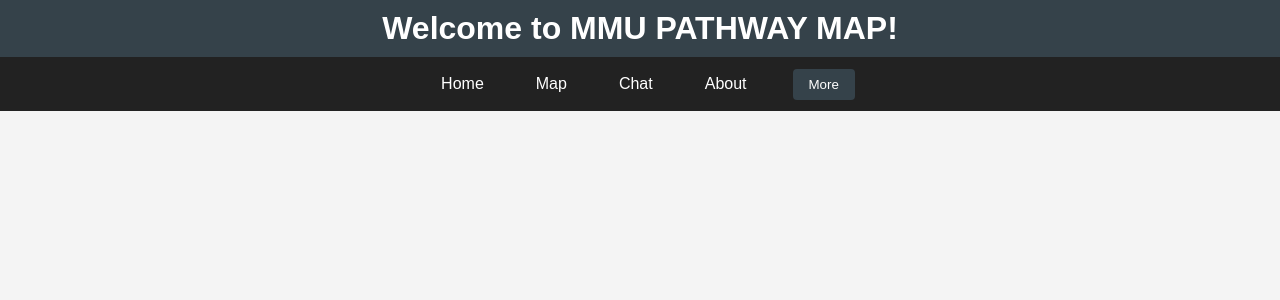
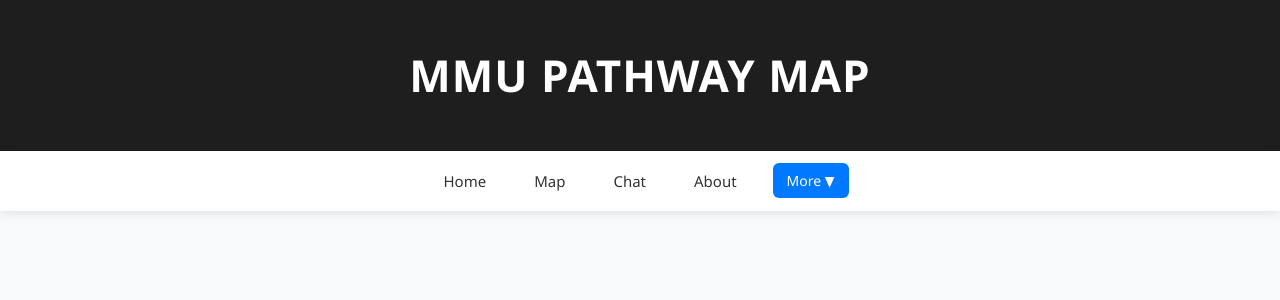
Before and after one commit to overheated42/GitExercise-G05, a Flask app: page / in a window 1280 px wide. Shown: the top 300 px of the page. Run offline with Flask 2, Linux system fonts and the light colour scheme.

Commit message:
doing the layout, made some changes to the nav bar added an animatin for dropdown bar

```diff
--- a/static/style.css
+++ b/static/style.css
@@ -1,105 +1,152 @@
+/* ===== BASIC STYLES ===== */
 body {
-    font-family: Arial, sans-serif;
+    font-family: 'Segoe UI', Tahoma, sans-serif;
     margin: 0;
     padding: 0;
-    background-color: #f4f4f4;
+    background-color: #f8f9fa;
 }
 
+/* HEADER */
 header {
-    background: #35424a;
-    color: #ffffff;
-    padding: 10px 0;
-    text-align: center; /* This centers the header text */
+    background: #1e1e1e;
+    color: #fff;
+    padding: 16px 0;
+    text-align: center;
+    font-size: 22px;
+    font-weight: bold;
+    letter-spacing: 1px;
+    box-shadow: 0 2px 6px rgba(0, 0, 0, 0.15);
+}
+
+/* ===== NAVBAR STYLING ===== */
+.navbar {
+    background: #ffffff;
     display: flex;
     justify-content: center;
-    align-items: center;
+    padding: 12px 20px;
+    box-shadow: 0 2px 10px rgba(0, 0, 0, 0.1);
+    position: relative;
+    z-index: 10;
 }
 
-h1 {
-    margin: 0;
+.nav-links {
+    display: flex;
+    align-items: center;
+    gap: 24px;
 }
 
-.container {
-    width: 80%;
-    margin: auto;
-    overflow: hidden;
-}
-
-footer {
-    background: #35424a;
-    color: #ffffff;
-    text-align: center;
-    padding: 10px 0;
-    position: relative;
-    bottom: 0;
-    width: 100%;
-}
-
-.navbar {
-    background: #222;
-    display: flex;
-    justify-content: center;
-    align-items: center;
-    gap: 20px;
-    padding: 10px 0;
-}
-
+/* NAV LINKS */
 .navbar a {
-    color: #fff;
+    color: #333;
     text-decoration: none;
-    padding: 8px 16px;
-    border-radius: 4px;
-    transition: background 0.2s;
+    padding: 8px 12px;
+    border-radius: 6px;
+    font-weight: 500;
+    font-size: 15px;
+    transition: all 0.25s ease-in-out;
 }
 
 .navbar a:hover {
-    background: #35424a;
+    background: #f0f0f0;
+    color: #0078ff;
 }
 
-.navbar button {
-    background: #35424a;
-    color: #fff;
-    border: none;
-    padding: 8px 16px;
-    margin-left: 10px;
-    border-radius: 4px;
-    cursor: pointer;
-    transition: background 0.2s;
+/* ===== MORE DROPDOWN ===== */
+.dropdown {
+    position: relative;
 }
 
-.navbar button:hover {
-    background: #222;
+/* LABEL DESIGN */
+.more-label {
+    background: #0078ff;
+    color: #fff;
+    padding: 8px 14px;
+    border-radius: 6px;
+    cursor: pointer;
+    font-weight: 500;
+    font-size: 14px;
+    transition: background 0.2s ease;
+    display: flex;
+    align-items: center;
+    gap: 5px;
+    user-select: none;
 }
 
+.more-label:hover {
+    background: #005fcc;
+}
+
+/* DROPDOWN MENU */
 .more-menu {
     display: none;
     flex-direction: column;
-    align-items: center;
-    background: #222;
-    padding: 10px 0;
     position: absolute;
-    top: 60px; /* Adjust based on navbar height */
-    left: 50%;
-    transform: translateX(-50%);
-    z-index: 100;
+    top: 120%;
+    left: 0;
+    background: #fff;
     border-radius: 8px;
-    box-shadow: 0 2px 8px rgba(0,0,0,0.15);
+    box-shadow: 0 4px 12px rgba(0, 0, 0, 0.15);
+    min-width: 140px;
+    padding: 8px 0;
+    z-index: 20;
 }
 
-.more-menu.show {
+.more-toggle:checked + .more-menu {
     display: flex;
 }
 
+/* DROPDOWN LINKS */
 .more-menu a {
-    color: #fff;
+    color: #333;
     text-decoration: none;
-    padding: 8px 16px;
-    border-radius: 4px;
-    transition: background 0.2s;
-    width: 100%;
-    text-align: center;
+    padding: 10px 16px;
+    font-size: 14px;
+    transition: background 0.2s ease;
 }
 
 .more-menu a:hover {
-    background: #35424a;
+    background: #f5f5f5;
 }
+
+/* ===== RESPONSIVE NAVBAR ===== */
+@media (max-width: 600px) {
+    .nav-links {
+        flex-direction: column;
+        gap: 12px;
+    }
+
+    .navbar {
+        padding: 14px;
+    }
+
+    .more-menu {
+        top: 100%;
+        left: 0;
+        min-width: 100px;
+    }
+}
+
+/* Smooth Dropdown Animation */
+.more-menu {
+    display: flex;
+    flex-direction: column;
+    position: absolute;
+    top: 120%;
+    left: 0;
+    background: #fff;
+    border-radius: 8px;
+    box-shadow: 0 4px 12px rgba(0, 0, 0, 0.15);
+    min-width: 140px;
+    padding: 8px 0;
+    z-index: 20;
+    opacity: 0;
+    transform: translateY(-10px);
+    pointer-events: none;
+    transition: all 0.25s ease-in-out;
+}
+
+.more-toggle:checked + .more-menu {
+    opacity: 1;
+    transform: translateY(0);
+    pointer-events: auto;
+}
--- a/templates/index.html
+++ b/templates/index.html
@@ -8,26 +8,27 @@
 </head>
 <body>
     <header>
-        <h1>Welcome to MMU PATHWAY MAP!</h1>
+        <h1>MMU PATHWAY MAP</h1>
     </header>
+
     <nav class="navbar">
+        <div class="nav-links">
             <a href="#">Home</a>
             <a href="#">Map</a>
             <a href="#">Chat</a>
             <a href="#">About</a>
-        <button id="moreBtn">More</button>
-    </nav>
-    <div id="moreMenu" class="more-menu">
+
+            <!-- More Dropdown -->
+            <div class="dropdown">
+                <label for="more-toggle" class="more-label">More ▼</label>
+                <input type="checkbox" id="more-toggle" class="more-toggle" hidden>
+                <div class="more-menu">
                     <a href="#">Contact</a>
                     <a href="#">FAQ</a>
                     <a href="#">Support</a>
                 </div>
-    <script>
-        const moreBtn = document.getElementById('moreBtn');
-        const moreMenu = document.getElementById('moreMenu');
-        moreBtn.onclick = function() {
-            moreMenu.classList.toggle('show');
-        };
-    </script>
+            </div>
+        </div>
+    </nav>
 </body>
 </html>
```
Lines whose indentation alone changed are shown as unchanged.
